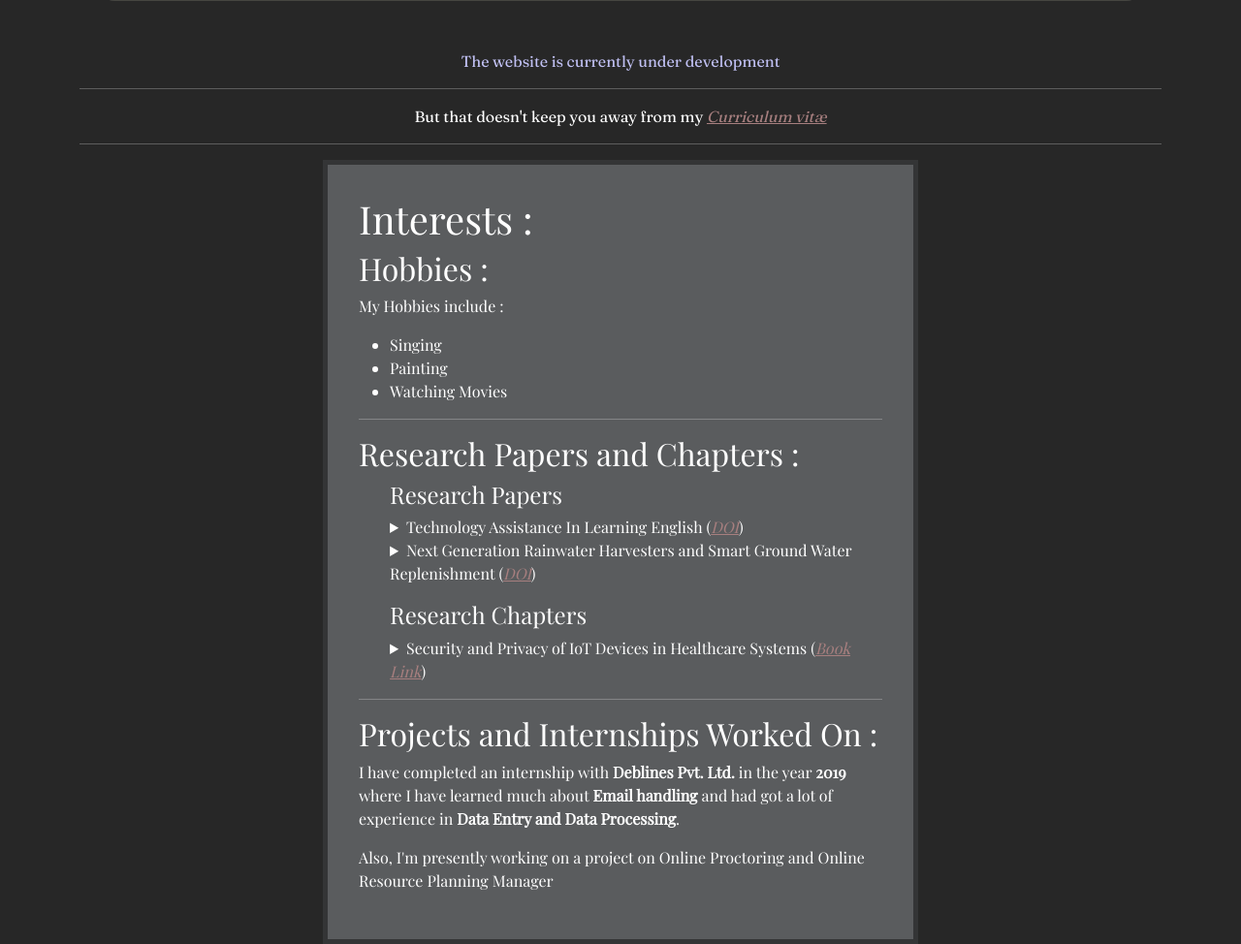
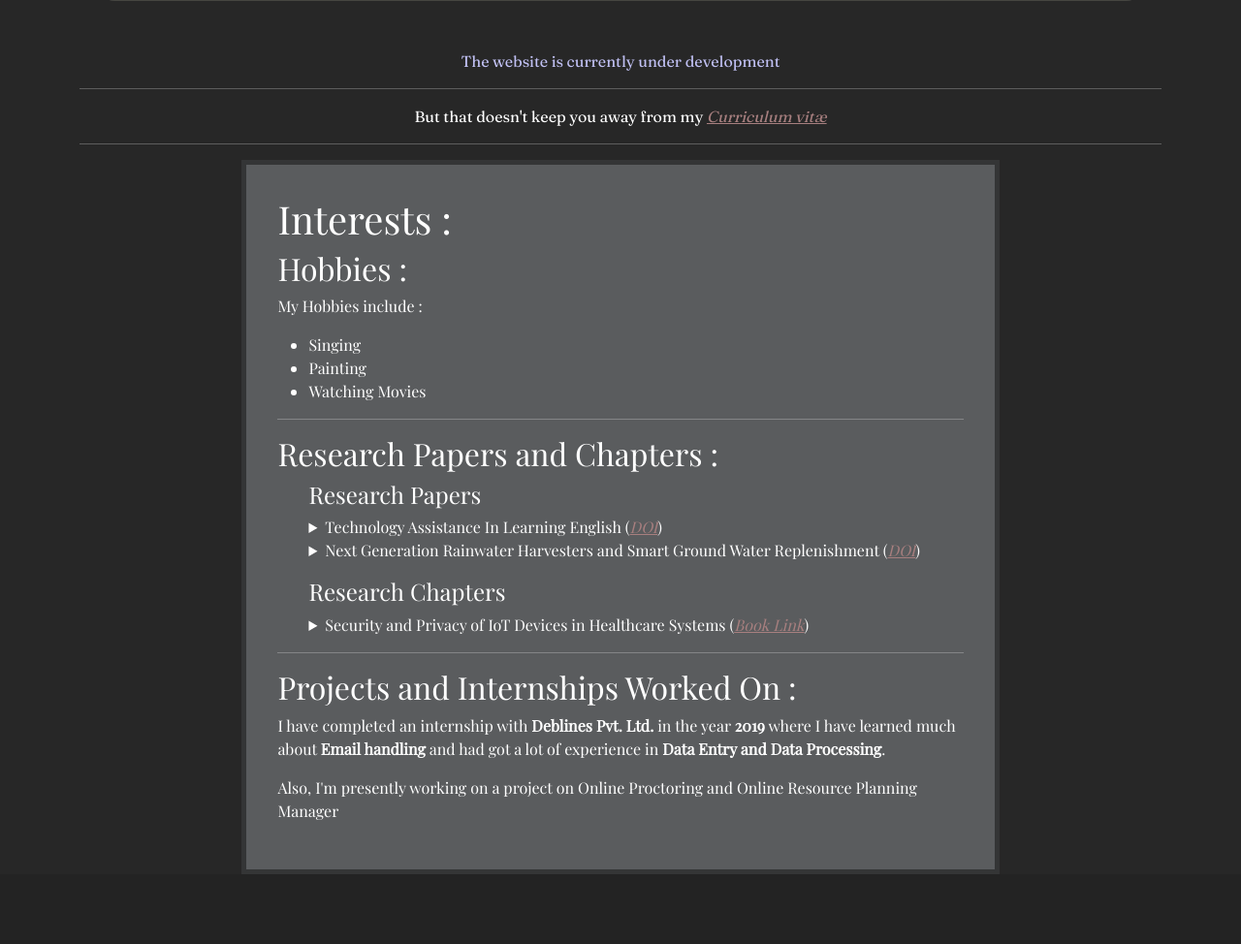
Before and after one commit to debnathsubhradip/Website, a PHP site: a page that uses index.html in a window 1280 px wide. Shown: the part 548-1522 px from the top of the page at 97% size. After the commit the page ends 1450 px from the top, so only its background shows below. Run offline with PHP 8.4, Linux system fonts and the light colour scheme.

Commit message:
css updated

```diff
--- a/css/main.css
+++ b/css/main.css
@@ -1,7 +1,7 @@
 #interests{
     font-family: 'Playfair Display', serif;
     background-color: rgba(240, 248, 255, 0.253);
-    width: 55%;
+    width: 70%;
     margin: auto;
     padding: 2em;
     border: solid 5px rgba(14, 14, 14, 0.493);
```
